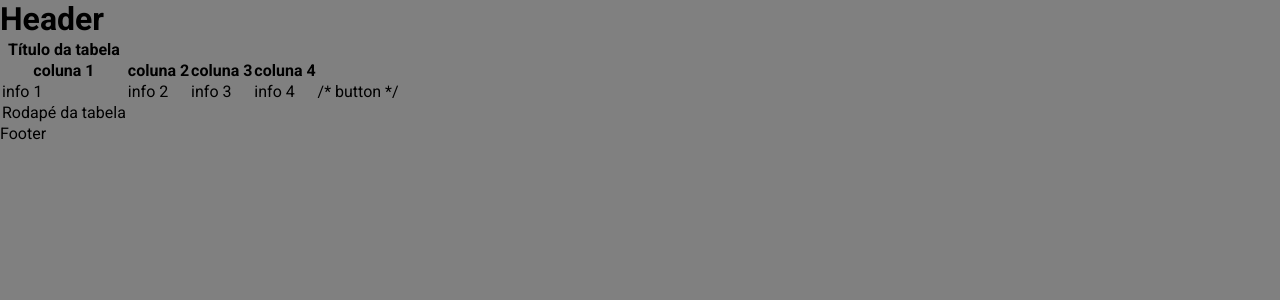
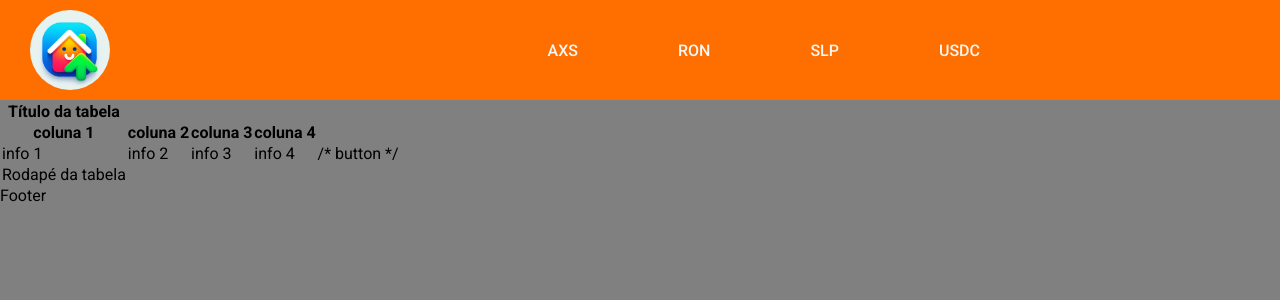
Before and after one commit to ThiagoDRangel/ronin-finance, a React (Vite) app: page / in a window 1280 px wide. Shown: the top 300 px of the page. Built offline with nearby package versions, Linux system fonts and the light colour scheme.

Commit message:
feat: implements Header

```diff
--- a/src/components/Header/index.tsx
+++ b/src/components/Header/index.tsx
@@ -1,7 +1,20 @@
+import iconHome from '../../assets/icon_home.jpg';
+import './styles.css';
+
 function Header () {
   return (
-    <header>
-      <h1>Header</h1>
+    <header className="container-header">
+      <img
+        alt="home"
+        className="icon-home"
+        src={iconHome}
+      />
+      <ul className="container-crypto">
+        <li>AXS</li>
+        <li>RON</li>
+        <li>SLP</li>
+        <li>USDC</li>
+      </ul>
     </header>
   )
 }
--- /dev/null
+++ b/src/components/Header/styles.css
@@ -0,0 +1,30 @@
+.container-header {
+    align-items: center;
+    background-color: var(--color-primary);
+    display: flex;
+    justify-content: space-between;
+    width: 100%;
+}
+
+.icon-home {
+    border-radius: 50%;
+    margin-left: 3rem;
+    margin-bottom: 1rem;
+    margin-top: 1rem;
+    width: 8rem;
+}
+
+.container-crypto {
+    display: flex;
+    justify-content: space-evenly;
+}
+
+li {
+    color: var(--color-quinary);
+    margin-left: 10rem;
+    font-weight: 500;
+}
+
+.container-crypto li:last-child {
+    margin-right: 30rem;
+}
```
Also changed, not shown: src/assets/icon_home.jpg (added).
